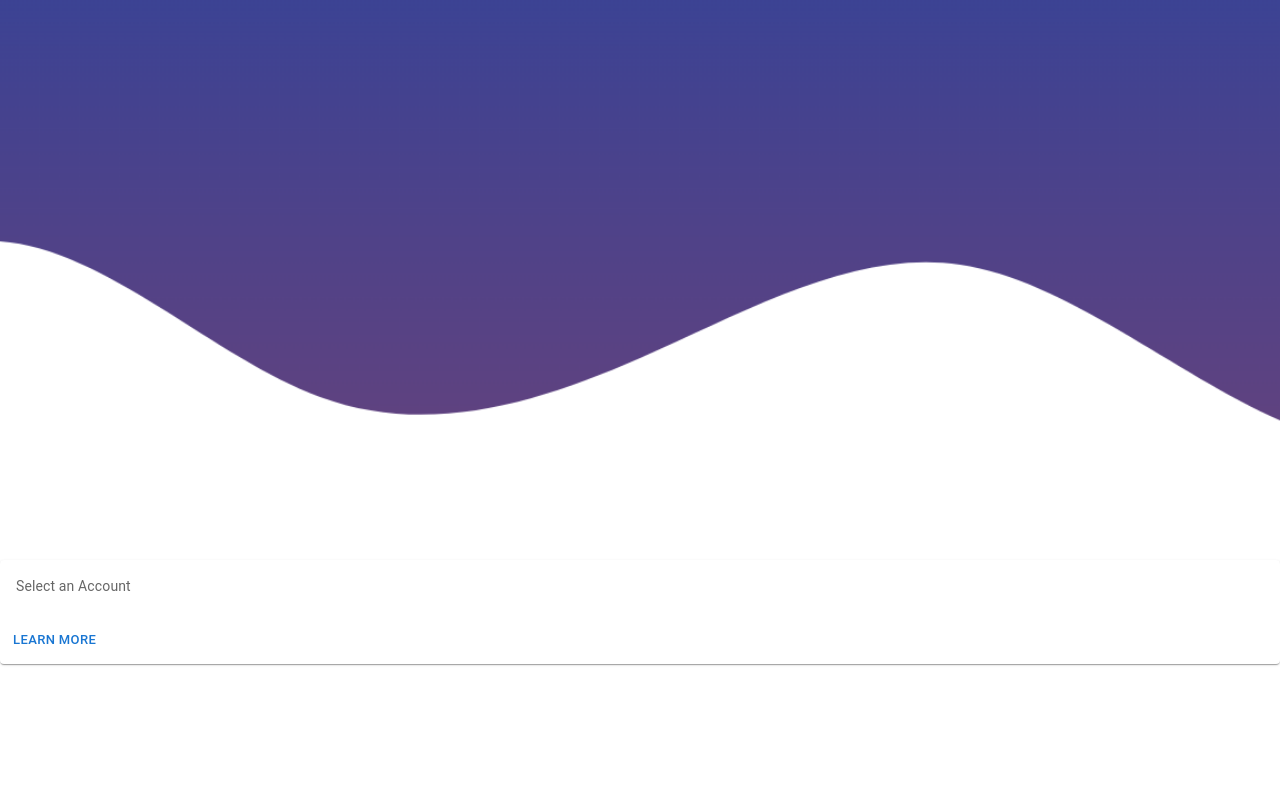
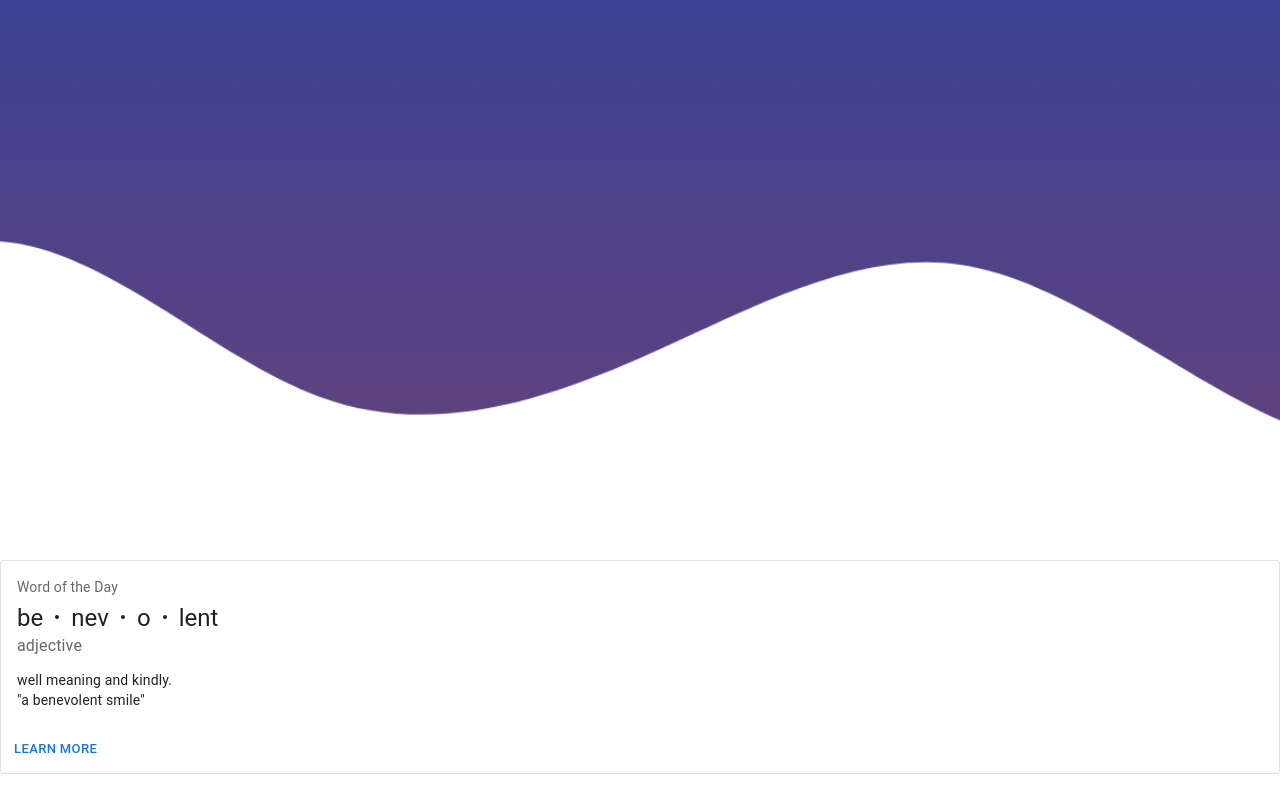
Before and after one commit to Pavithrank02/landing_page, a React (Create React App) app: page / in a window 1280 px wide. Shown: the top 800 px of the page. Built offline with nearby package versions, Linux system fonts and the light colour scheme.

Commit message:
card completed

```diff
--- a/src/App.js
+++ b/src/App.js
@@ -1,10 +1,10 @@
 import img from './image/wave.png'
-import { BasicCard } from './components/BasicCard';
+import BasicCard from './components/BasicCard';
 import './App.css';
 
 function App() {
   return (
-    <div>
+    <div >
     <div className='wave'>
       <img style={{width: '1600px'}} src={img} alt="gshs"/>
     </div>
--- a/src/components/BasicCard.js
+++ b/src/components/BasicCard.js
@@ -6,21 +6,43 @@
 import Button from '@mui/material/Button';
 import Typography from '@mui/material/Typography';
 
-export const BasicCard = () => {
-  return (
-    <div>
-   <Card sx={{ minWidth: 175 }}>
+const bull = (
+  <Box
+    component="span"
+    sx={{ display: 'inline-block', mx: '10px', transform: 'scale(0.8)' }}
+  >
+    •
+  </Box>
+);
+
+const card = (
+  <React.Fragment>
     <CardContent>
       <Typography sx={{ fontSize: 14 }} color="text.secondary" gutterBottom>
-          Select an Account
+        Word of the Day
       </Typography>
       <Typography variant="h5" component="div">
+        be{bull}nev{bull}o{bull}lent
+      </Typography>
+      <Typography sx={{ mb: 1.5 }} color="text.secondary">
+        adjective
+      </Typography>
+      <Typography variant="body2">
+        well meaning and kindly.
+        <br />
+        {'"a benevolent smile"'}
       </Typography>
     </CardContent>
     <CardActions>
       <Button size="small">Learn More</Button>
     </CardActions>
-    </Card>
-    </div>
-  )
+  </React.Fragment>
+);
+
+export default function BasicCard() {
+  return (
+    <Box sx={{ minWidth: 275 }}>
+      <Card variant="outlined">{card}</Card>
+    </Box>
+  );
 }
--- /dev/null
+++ b/src/components/Basiccard.css
@@ -0,0 +1,4 @@
+.card{
+  border: 3px solid rgb(31, 29, 29);
+  height: 50%;
+}
```
Lines whose indentation alone changed are shown as unchanged.
